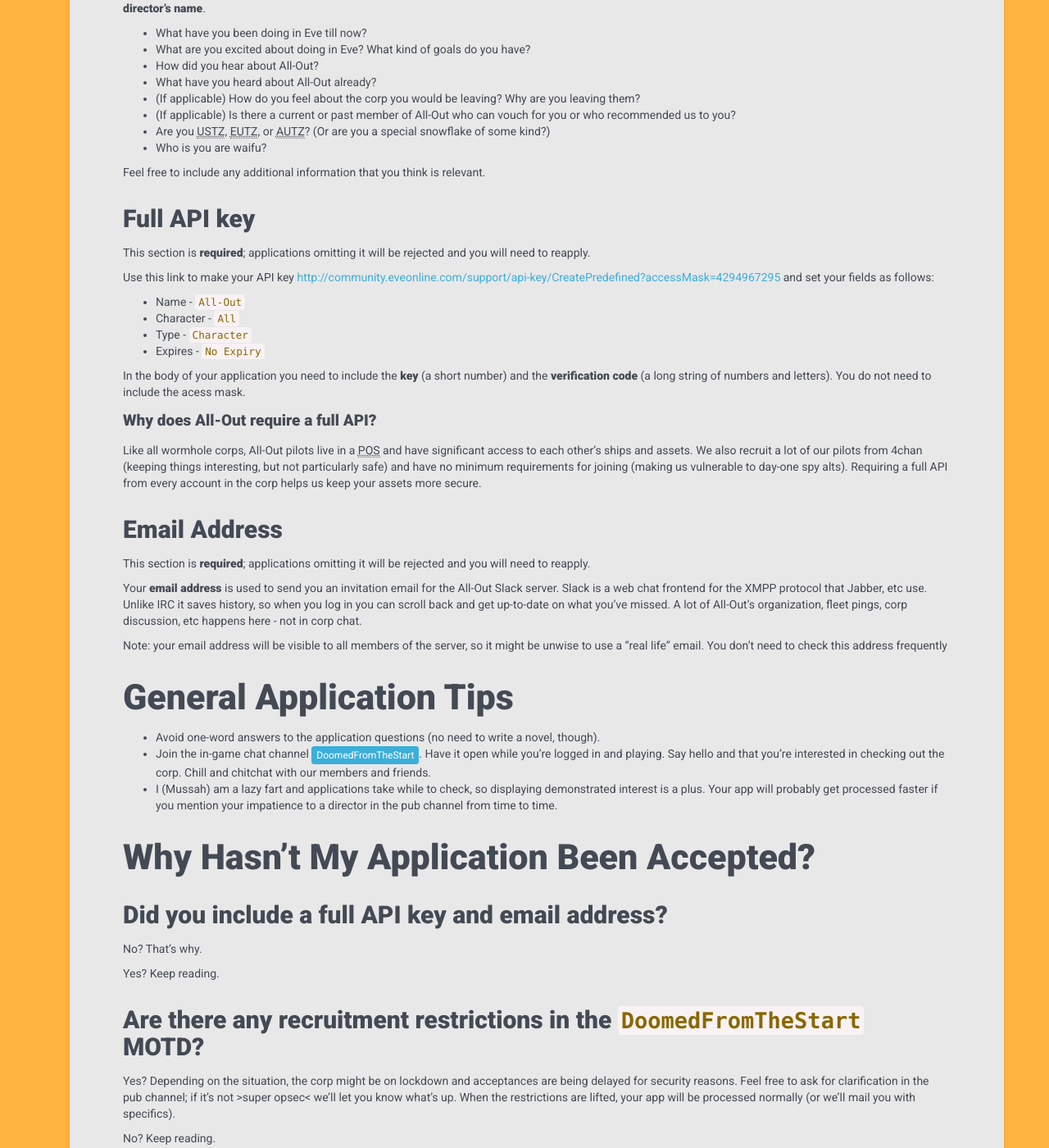
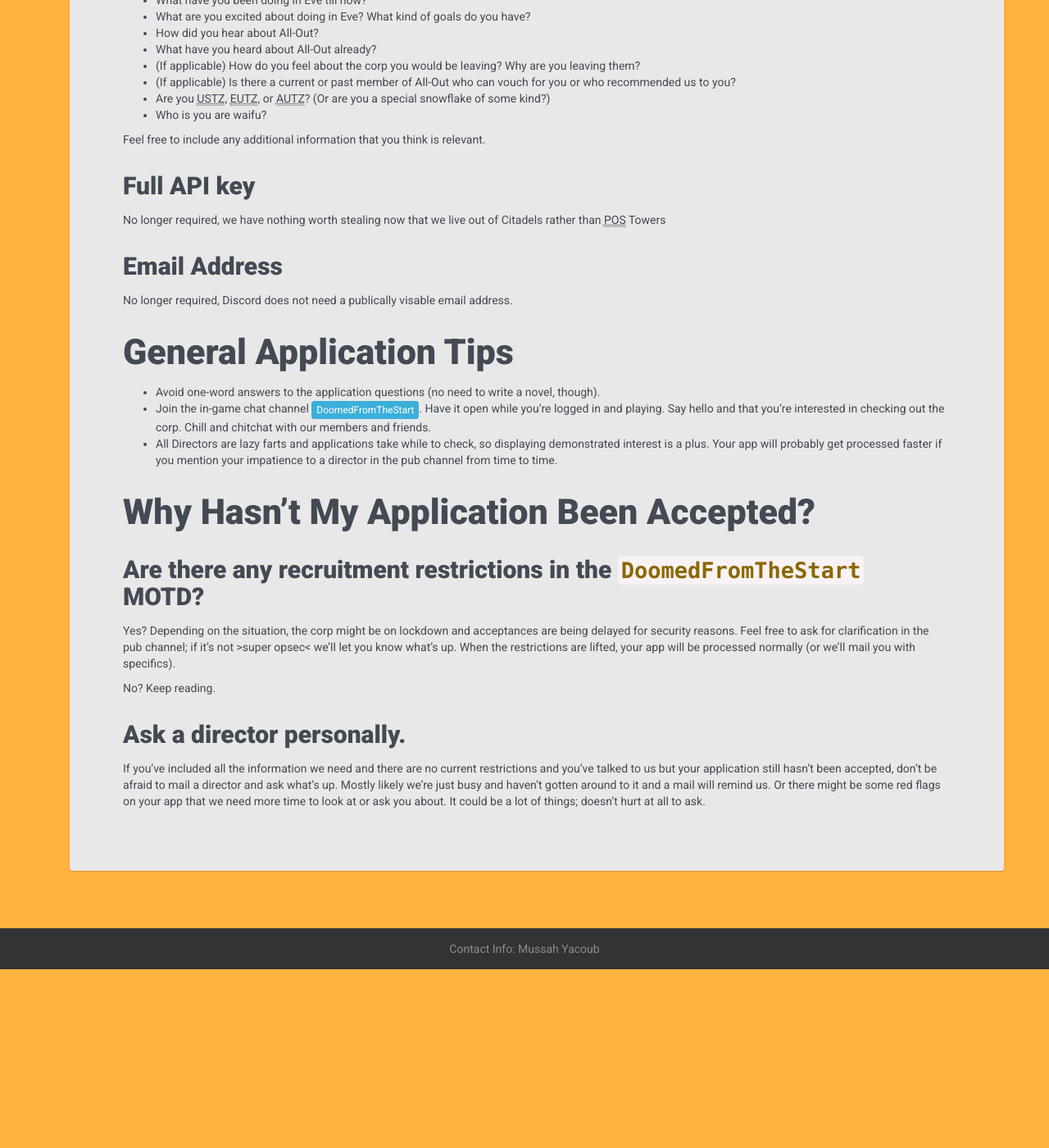
Before and after one commit to all-out/guides, a Jekyll site: the page built from _guides/applying.md, in a window 1280 px wide and 1400 px high, scrolled down 806 px. Shown: the whole window at 82% size. Built offline with Jekyll 4.4.1, drawn with Linux system fonts in a browser that asks for light colours; after the commit the page ends 1988 px from its top, so only the background shows below that; some of the changed text lies outside the part shown.

Commit message:
Update applying.md

```diff
--- a/_guides/applying.md
+++ b/_guides/applying.md
@@ -32,43 +32,20 @@
 
 ### Full API key
 
-This section is **required**; applications omitting it will be rejected and you will need to reapply.
-
-Use this link to make your API key [http://community.eveonline.com/support/api-key/CreatePredefined?accessMask=4294967295](http://community.eveonline.com/support/api-key/CreatePredefined?accessMask=4294967295) and set your fields as follows:
-
-- Name - `All-Out`
-- Character - `All`
-- Type - `Character`
-- Expires - `No Expiry`
-
-In the body of your application you need to include the **key** (a short number) and the **verification code** (a long string of numbers and letters).  You do not need to include the acess mask.
-
-#### Why does All-Out require a full API?
-
-Like all wormhole corps, All-Out pilots live in a POS and have significant access to each other’s ships and assets.  We also recruit a lot of our pilots from 4chan (keeping things interesting, but not particularly safe) and have no minimum requirements for joining (making us vulnerable to day-one spy alts).  Requiring a full API from every account in the corp helps us keep your assets more secure.
+No longer required, we have nothing worth stealing now that we live out of Citadels rather than POS Towers
 
 ### Email Address
 
-This section is **required**; applications omitting it will be rejected and you will need to reapply.
-
-Your **email address** is used to send you an invitation email for the All-Out Slack server.  Slack is a web chat frontend for the XMPP protocol that Jabber, etc use.  Unlike IRC it saves history, so when you log in you can scroll back and get up-to-date on what you've missed.  A lot of All-Out's organization, fleet pings, corp discussion, etc happens here - not in corp chat.
-
-Note: your email address will be visible to all members of the server, so it might be unwise to use a "real life" email.  You don't need to check this address frequently
+No longer required, Discord does not need a publically visable email address.
 
 
 ## General Application Tips
 
 - Avoid one-word answers to the application questions (no need to write a novel, though).
 - Join the in-game chat channel <button class="btn btn-primary btn-xs" type="button" title="Click button in in-game browser to join channel" onclick="CCPEVE.joinChannel('DoomedFromTheStart')">DoomedFromTheStart</button>.  Have it open while you're logged in and playing.  Say hello and that you're interested in checking out the corp.  Chill and chitchat with our members and friends.
-- I (Mussah) am a lazy fart and applications take while to check, so displaying demonstrated interest is a plus.  Your app will probably get processed faster if you mention your impatience to a director in the pub channel from time to time.
+- All Directors are lazy farts and applications take while to check, so displaying demonstrated interest is a plus.  Your app will probably get processed faster if you mention your impatience to a director in the pub channel from time to time.
 
 ## Why Hasn't My Application Been Accepted?
-
-### Did you include a full API key and email address?
-
-No? That's why.
-
-Yes?  Keep reading.
 
 ### Are there any recruitment restrictions in the `DoomedFromTheStart` MOTD?
 
@@ -84,4 +61,3 @@
 *[EUTZ]: European Time Zone
 *[AUTZ]: Australian Time Zone
 *[POS]: Player-Owned Starbase
-*[IGB]: In Game Browser
```
